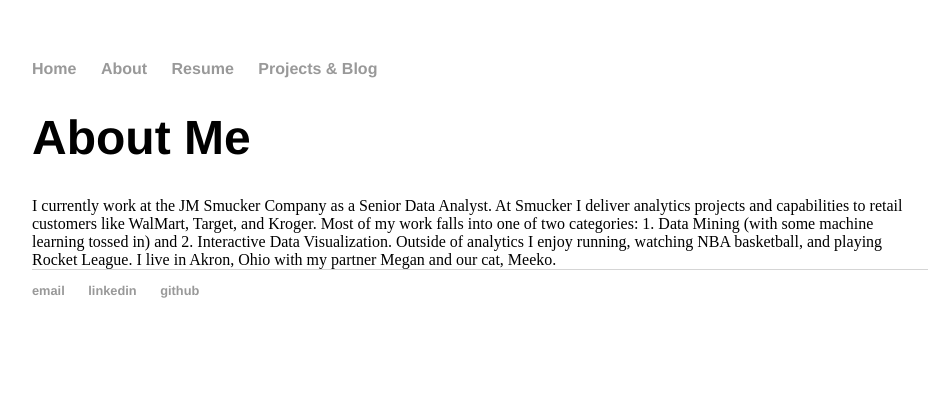
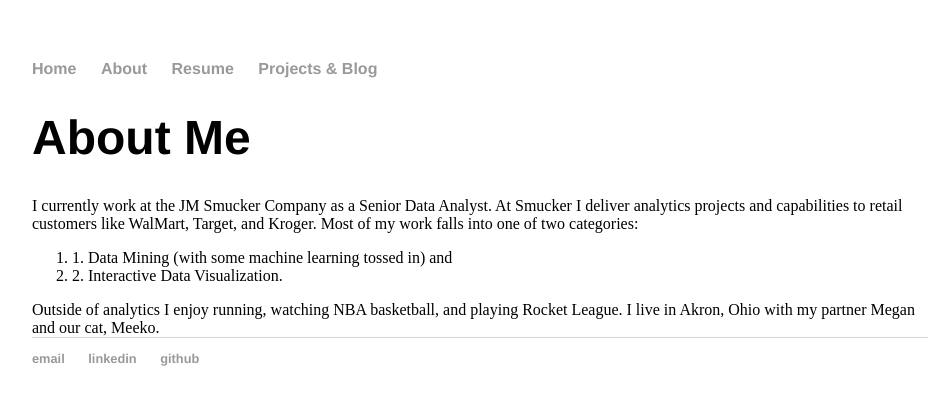
Before and after one commit to MatthewBrower/matthewbrower.github.io, a Jekyll site: the page built from about/index.html, in a window 1280 px wide. Shown: the top 405 px of the page, without its empty margins (160-1105 px from the left). Built offline with Jekyll 4.4.1, drawn with Linux system fonts in a browser that asks for light colours.

Commit message:
Update index.html

```diff
--- a/about/index.html
+++ b/about/index.html
@@ -5,9 +5,10 @@ title: Matthew Brower
 <div class="blurb">
 	<h1>About Me</h1>
 	I currently work at the JM Smucker Company as a Senior Data Analyst.  At Smucker I deliver analytics projects and capabilities to retail customers like WalMart, Target, and Kroger.  Most of my work falls into one of two categories:
+		<ol>
+			<li>1. Data Mining (with some machine learning tossed in) and</li>
+			<li>2. Interactive Data Visualization.</li>
 
-		1. Data Mining (with some machine learning tossed in) and
-		2. Interactive Data Visualization.
-
+	</ol>
 	Outside of analytics I enjoy running, watching NBA basketball, and playing Rocket League.  I live in Akron, Ohio with my partner Megan and our cat, Meeko.
 </div><!-- /.blurb -->
```
